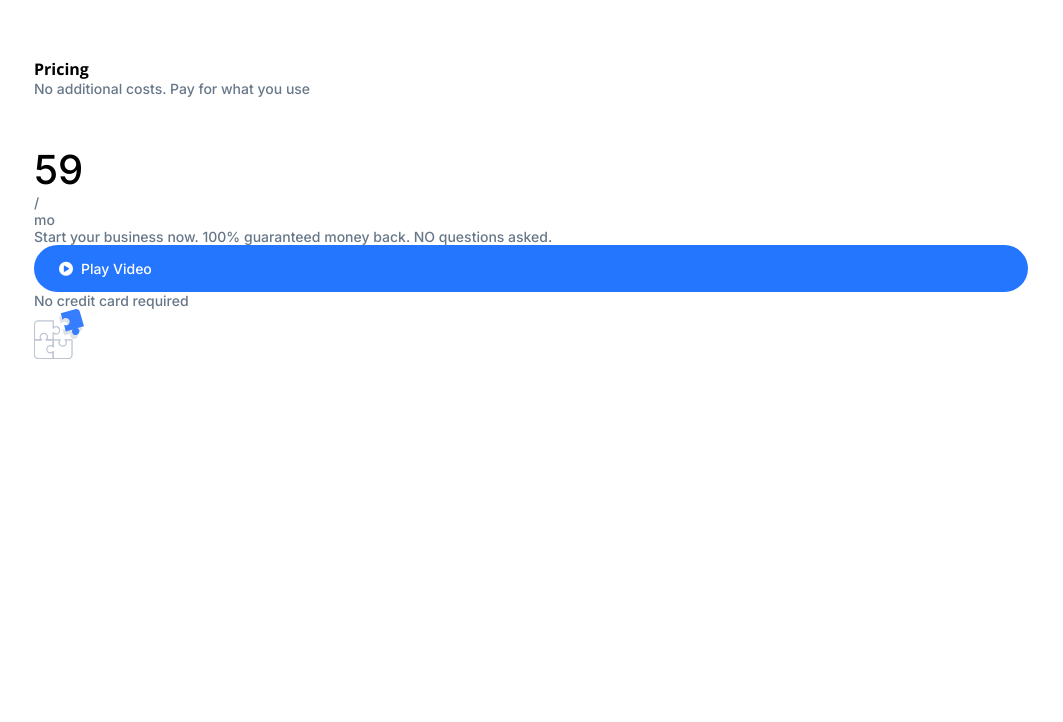
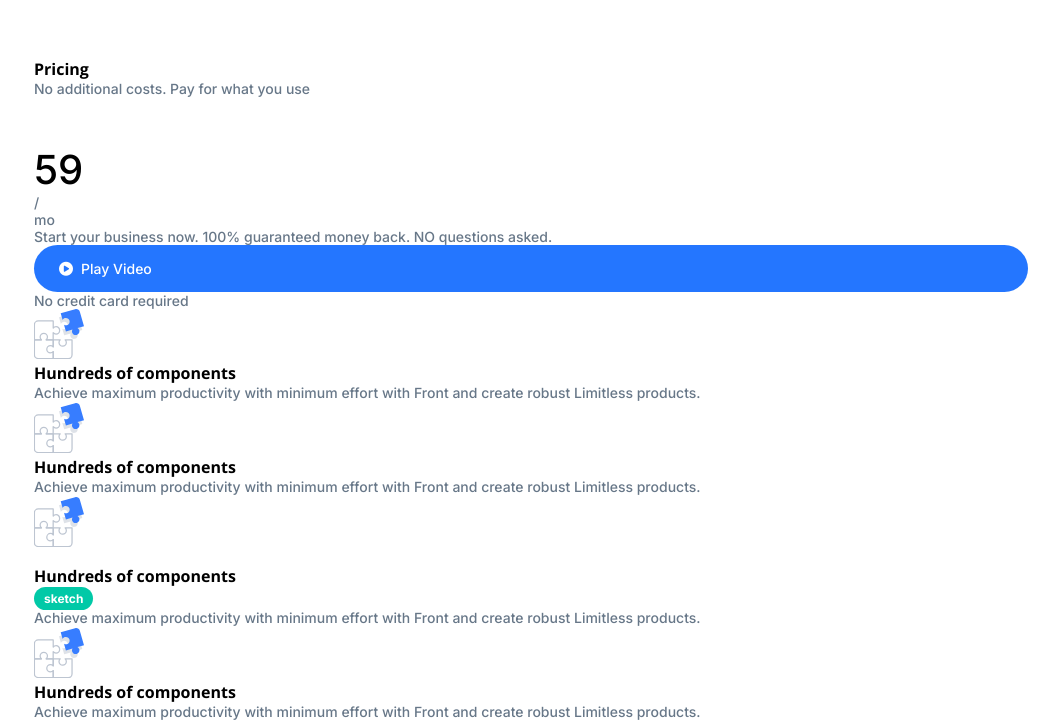
Before and after one commit to efran7107/saas-project-restart, a plain HTML site: page index.html in a window 1280 px wide. Shown: the part 3336-4058 px from the top of the page, without its empty margins (109-1172 px from the left). Before the commit the page ends 3700 px from the top, so only its background shows below. Drawn offline with nearby package versions, Linux system fonts and the light colour scheme.

Commit message:
finished layout

```diff
--- a/index.html
+++ b/index.html
@@ -270,19 +270,45 @@
                         <div class="plan-feature-item">
                             <div class="item-content">
                                 <img src="./assets/saas-project-assets/icons/components.svg" alt="">
-
+                                <div class="plan-title">
+                                    <h6>Hundreds of components</h6>
+                                </div>
+                                <p>Achieve maximum productivity with minimum effort with Front and create robust Limitless products.</p>
                             </div>
                         </div>
                         <div class="plan-feature-item">
-
+                            <div class="item-content">
+                                <img src="./assets/saas-project-assets/icons/components.svg" alt="">
+                                <div class="plan-title">
+                                    <h6>Hundreds of components</h6>
+                                </div>
+                                <p>Achieve maximum productivity with minimum effort with Front and create robust Limitless products.</p>
+                            </div>
                         </div>
                     </div>
                     <div class="plan-row-2">
                         <div class="plan-feature-item">
-
+                            <div class="item-content">
+                                <div class="top-part">
+                                    <img src="./assets/saas-project-assets/icons/components.svg" alt="">
+                                    <div class="plan-title">
+                                        <h6>Hundreds of components</h6>
+                                        <a class="sketch" href="#">sketch</a>
+                                    </div>
+                                </div>
+                                <div class="bottom-part">
+                                    <p>Achieve maximum productivity with minimum effort with Front and create robust Limitless products.</p>
+                                </div>
+                            </div>
                         </div>
                         <div class="plan-feature-item">
-
+                            <div class="item-content">
+                                <img src="./assets/saas-project-assets/icons/components.svg" alt="">
+                                <div class="plan-title">
+                                    <h6>Hundreds of components</h6>
+                                </div>
+                                <p>Achieve maximum productivity with minimum effort with Front and create robust Limitless products.</p>
+                            </div>
                         </div>
                     </div>
                 </div>
```
